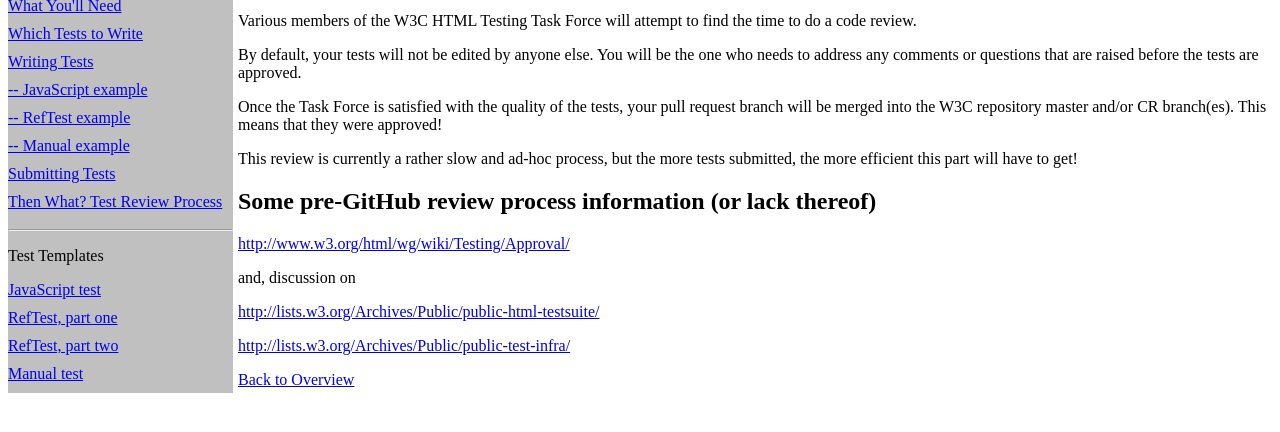
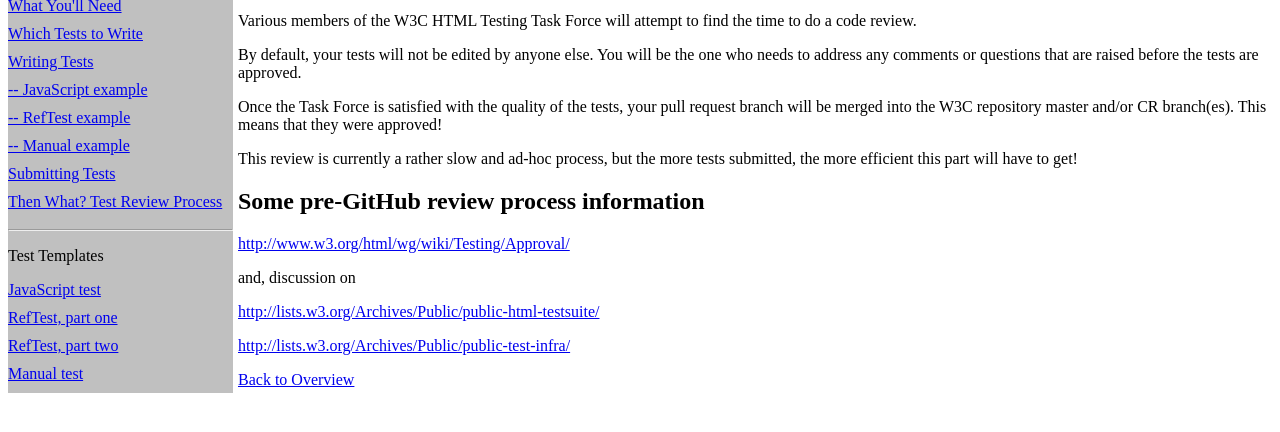
Before and after one commit to dzenana-trenutak/GitDocs, a plain HTML site: page W3C_HTMLTestsuite_Tutorial/ThenWhat.html in a window 1280 px wide. Shown: the part 102-534 px from the top of the page. Drawn offline with Linux system fonts and the light colour scheme.

Commit message:
editorial

```diff
--- a/W3C_HTMLTestsuite_Tutorial/ThenWhat.html
+++ b/W3C_HTMLTestsuite_Tutorial/ThenWhat.html
@@ -51,7 +51,7 @@
     <p>Once the Task Force is satisfied with the quality of the tests, your pull request branch will be merged into the W3C repository master and/or CR branch(es). This means that they were approved!</p>
     <p>This review is currently a rather slow and ad-hoc process, but the more tests submitted, the more efficient this part will have to get!</p>
 
-    <h2>Some pre-GitHub review process information (or lack thereof)</h2>
+    <h2>Some pre-GitHub review process information</h2>
 
     <p><a href="http://www.w3.org/html/wg/wiki/Testing/Approval/" target="_blank">http://www.w3.org/html/wg/wiki/Testing/Approval/</a></p>
 
```
